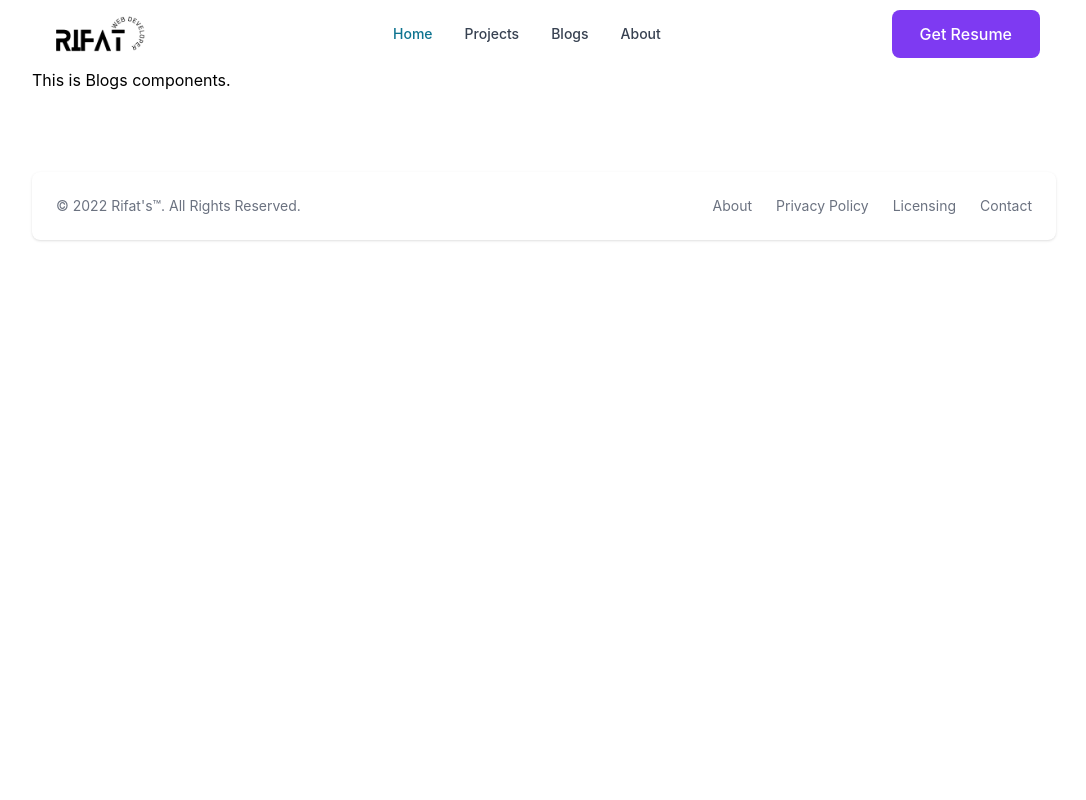
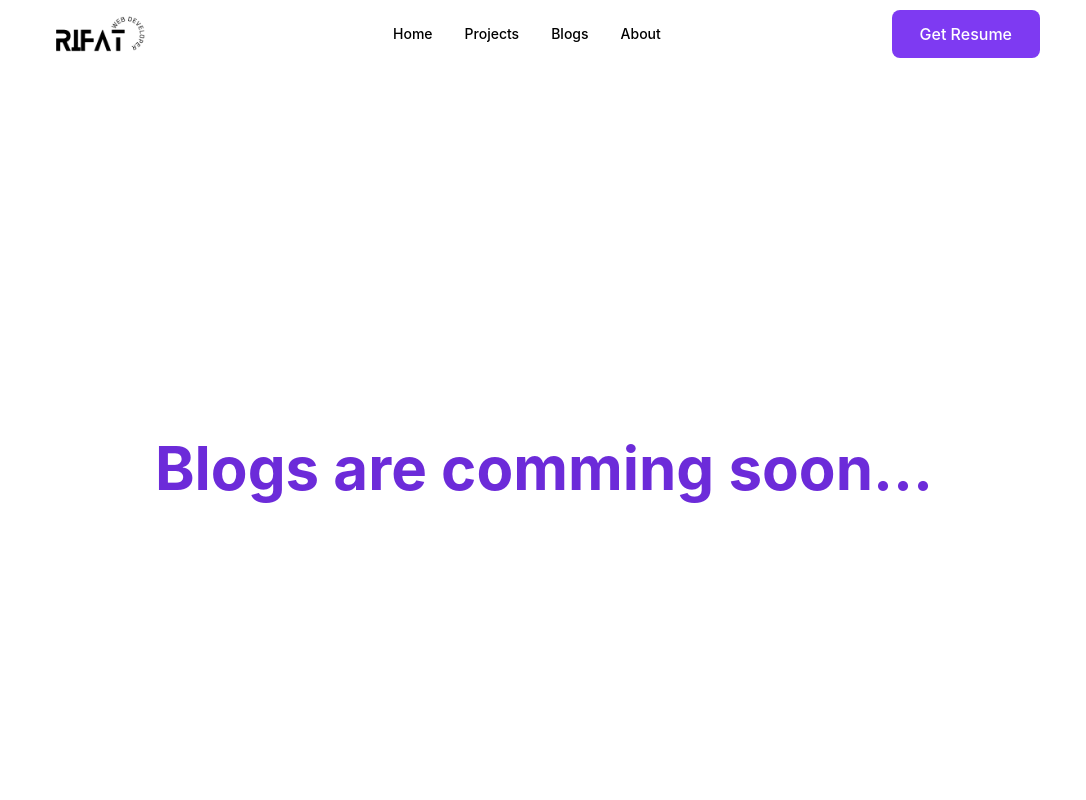
Before and after one commit to OmurRifat/mine-portfolio, a React (Create React App) app: page /blogs in a window 1280 px wide. Shown: the top 800 px of the page, without its empty margins (96-1182 px from the left). Built offline with nearby package versions, Linux system fonts and the light colour scheme.

Commit message:
some bug fixed

```diff
--- a/src/Router/Routes.js
+++ b/src/Router/Routes.js
@@ -6,6 +6,7 @@ import Home from "../components/Home/Home";
 import ProjectDetails1 from "../components/ProjectDetails/ProjectDetails1";
 import ProjectDetails2 from "../components/ProjectDetails/ProjectDetails2";
 import ProjectDetails3 from "../components/ProjectDetails/ProjectDetails3";
+import Projects from "../components/Projects/Projects";
 import Main from "../layouts/Main";
 
 const router = createBrowserRouter([
@@ -25,6 +26,10 @@ const router = createBrowserRouter([
                 path: '/blogs',
                 element: <Blogs />
 
+            },
+            {
+                path: '/projects',
+                element: <Projects></Projects>
             },
             {
                 path: 'about',
--- a/src/components/Blogs/Blogs.js
+++ b/src/components/Blogs/Blogs.js
@@ -2,8 +2,8 @@ import React from 'react';
 
 const Blogs = () => {
     return (
-        <div>
-            <h4>This is Blogs components.</h4>
+        <div className=' min-h-screen flex justify-center items-center'>
+            <h4 className=' text-purple-700 font-bold text-xl md:text-6xl text-center'>Blogs are comming soon...</h4>
         </div>
     );
 };
--- a/src/components/Shared/Header/Header.js
+++ b/src/components/Shared/Header/Header.js
@@ -1,5 +1,6 @@
 import { Navbar } from 'flowbite-react';
 import React from 'react';
+import { Link } from 'react-router-dom';
 import img from '../../../assets/Icons/Black And White Rakia Design Studio Logo (2).png'
 
 const Header = () => {
@@ -9,13 +10,13 @@ const Header = () => {
             fluid={ true }
             rounded={ true }
         >
-            <Navbar.Brand href="/">
+            <Link to="/">
                 <img
                     src={ `${img}` }
                     className="mr-3 h-6 sm:h-9"
                     alt="Flowbite Logo"
                 />
-            </Navbar.Brand>
+            </Link>
             <div className="flex md:order-2 ">
                 <a href="./Resume_H. M. Jabed Omur Rifat.pdf"
                     download='./Resume_H. M. Jabed Omur Rifat.pdf'
@@ -27,21 +28,21 @@ const Header = () => {
                 <Navbar.Toggle />
             </div>
             <Navbar.Collapse>
-                <Navbar.Link
-                    href="/"
+                <Link
+                    to="/"
                     active={ true }
                 >
                     Home
-                </Navbar.Link>
-                <Navbar.Link href="/projects">
+                </Link>
+                <Link to="/projects">
                     Projects
-                </Navbar.Link>
-                <Navbar.Link href="/blogs">
+                </Link>
+                <Link to="/blogs">
                     Blogs
-                </Navbar.Link>
-                <Navbar.Link href="/about">
+                </Link>
+                <Link to="/about">
                     About
-                </Navbar.Link>
+                </Link>
             </Navbar.Collapse>
         </Navbar>
     );
```
